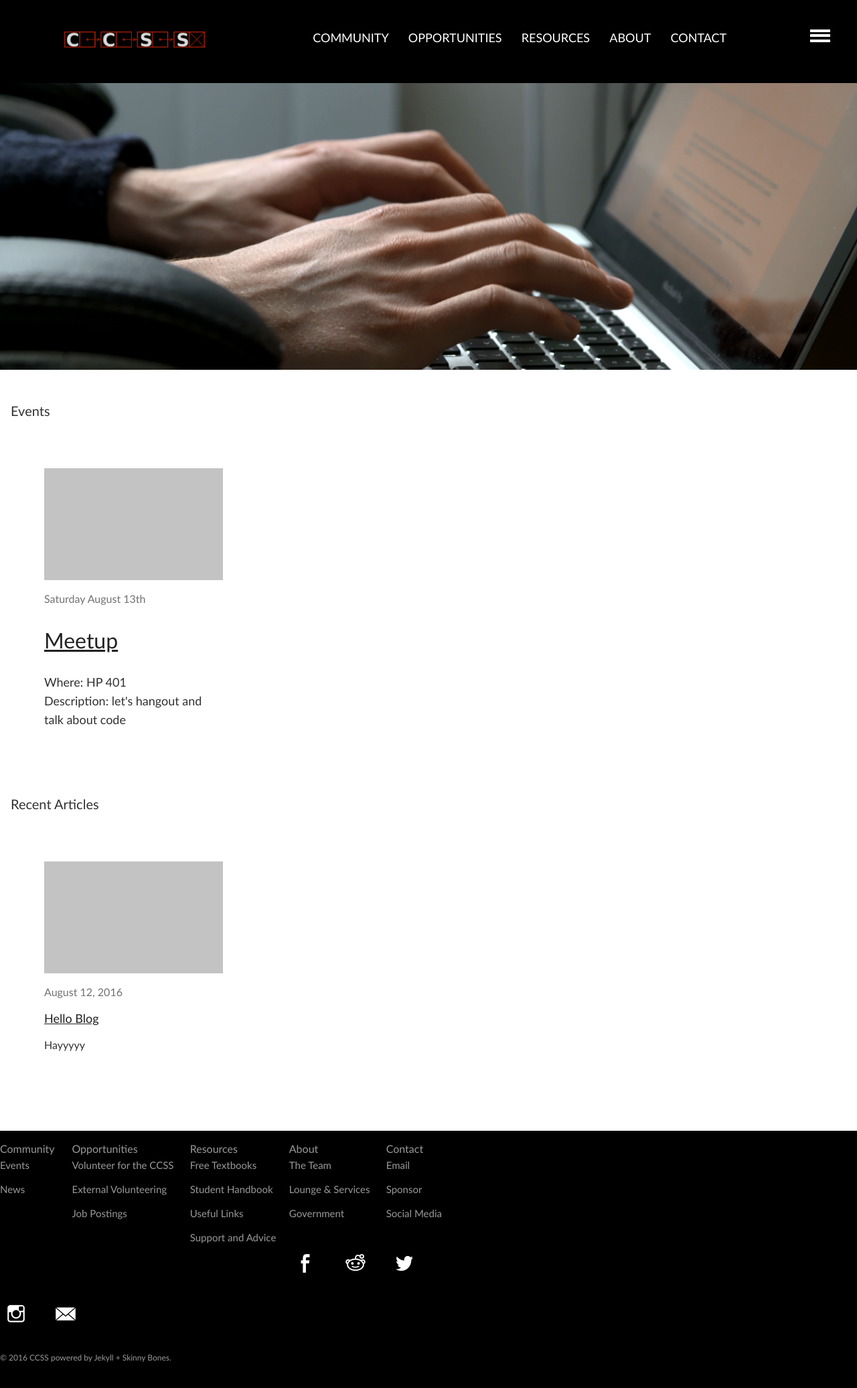
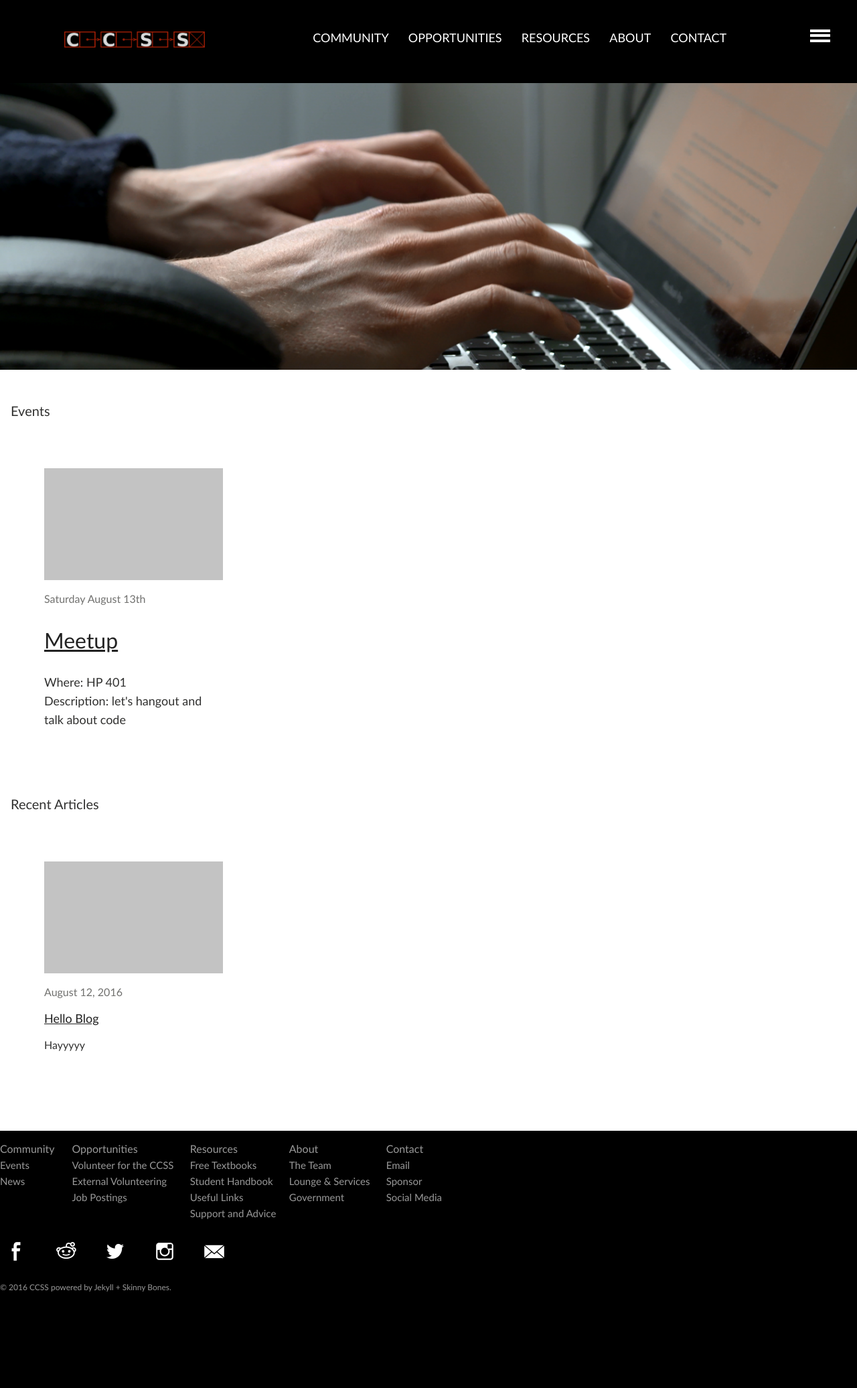
Before and after one commit to brittnylapierre/ccss_web, a Jekyll site: the page built from index.md, in a window 1280 px wide. Shown: the top 2072 px of the page at 67% size. Built offline with Jekyll 4.4.1, drawn with Linux system fonts in a browser that asks for light colours.

Commit message:
Updated _layout.scss

```diff
--- a/_sass/_layout.scss
+++ b/_sass/_layout.scss
@@ -422,7 +422,11 @@
 
 .bottom-menu .menu-item{
 	width: 100%;
-    display: block;
+    display: inline-block;
+    li {
+    	position: relative;
+        margin: auto;
+    }
 }
 
 .sub-menu {
```
